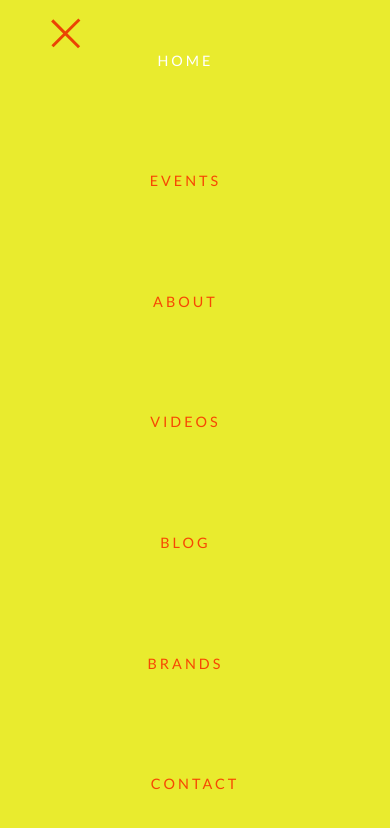
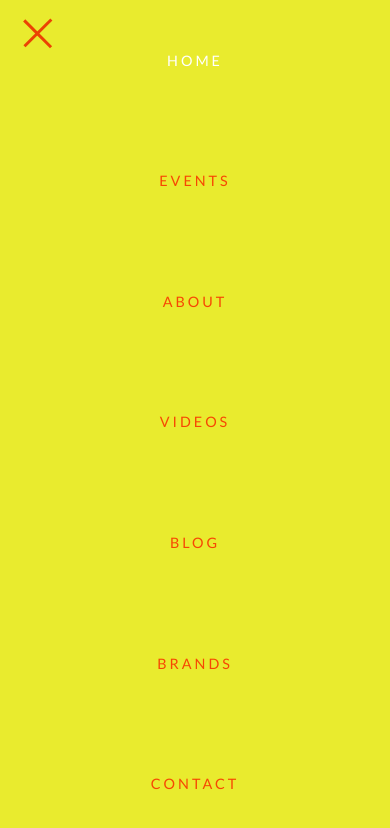
Before and after one commit to iamanh1990/BC-personal-project, a plain HTML site: page index.html in a window 390 px wide. Both pictures are taken after a click on the element 67 px from the left and 33 px from the top of the page. Drawn offline with Linux system fonts and the light colour scheme.

Commit message:
putting more animation and alignment into landing page

```diff
--- a/styles.css
+++ b/styles.css
@@ -102,7 +102,7 @@
   width: 4rem;
   position: fixed;
   top: 6rem;
-  left: 5rem;
+  left: 5%;
   cursor: pointer;
   display: none;
   z-index: 1000;
@@ -111,8 +111,8 @@
 .social-icons {
   position: absolute;
   top: 50%;
-  left: 50%;
-  transform: translate(-50%, -50%);
+  left: 10%;
+  transform: translateY(-50%);
   text-align: center;
 }
 
@@ -120,13 +120,13 @@
   text-transform: uppercase;
   margin-bottom: var(--gutter-vertical);
   font-weight: 400;
-  letter-spacing: 1rem;
+  letter-spacing: 0.8rem;
 }
 
 .social-icons a {
   display: inline-block;
-  width: 5rem;
-  height: 5rem;
+  width: 4.5rem;
+  height: 4.5rem;
   border: 2px solid white;
   border-radius: 50%;
   font-size: 2rem;
@@ -151,7 +151,29 @@
   align-items: center;
 }
 
-@media screen and (max-width: 950px) {
+@keyframes slide-nav {
+  0% {
+    transform: translateY(-1000%);
+    opacity: 0;
+  }
+
+  100% {
+    transform: translateY(0);
+    opacity: 1;
+  }
+}
+
+@media screen and (max-width: 1200px) {
+  .social-icons {
+    top: 60%;
+  }
+
+  .heading--main {
+    font-size: 2.5rem;
+  }
+}
+
+@media screen and (max-width: 900px) {
   html {
     font-size: 60%;
   }
@@ -166,7 +188,8 @@
   }
 
   .social-icons {
-    top: 40%;
+    top: 60%;
+    left: 5%;
   }
 
   .social-icons a:not(:last-child) {
@@ -174,7 +197,7 @@
   }
 }
 
-@media screen and (max-width: 700px) {
+@media screen and (max-width: 600px) {
   .navbar {
     transform: translateY(-100vh);
   }
@@ -196,6 +219,10 @@
     flex-direction: column;
     justify-content: space-around;
     align-items: center;
+  }
+
+  .navbar.responsive .navbar__nav .nav__item {
+    margin: 0;
   }
 
   .humburger {
@@ -226,4 +253,18 @@
   .humburger.active div:nth-child(3) {
     transform: rotate(495deg) translate(-5px, 7px);
   }
+
+  .social-icons {
+    top: 40%;
+  }
+
+  .heading--main {
+    font-size: 1.8rem;
+  }
+
+  .social-icons a {
+    width: 3.5rem;
+    height: 3.5rem;
+    font-size: 1.8rem;
+  }
 }
```
